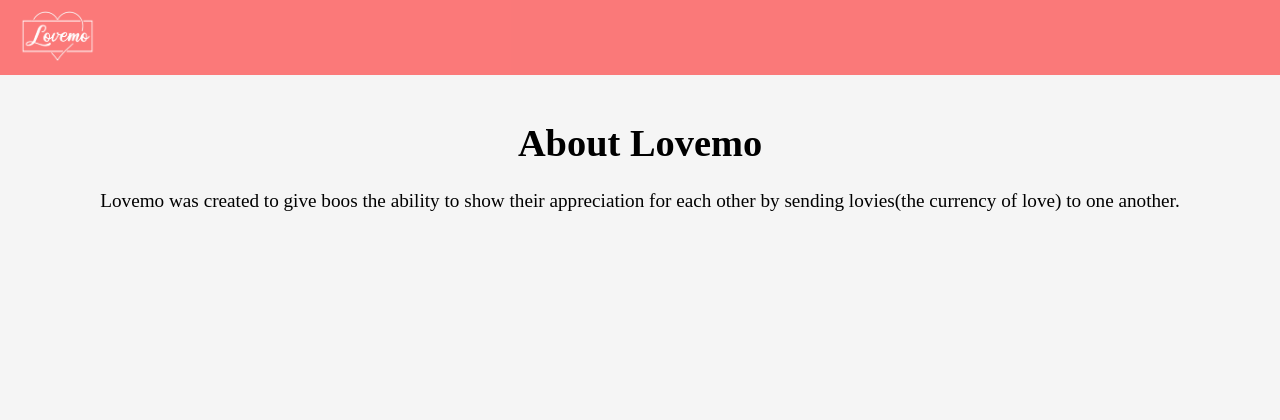
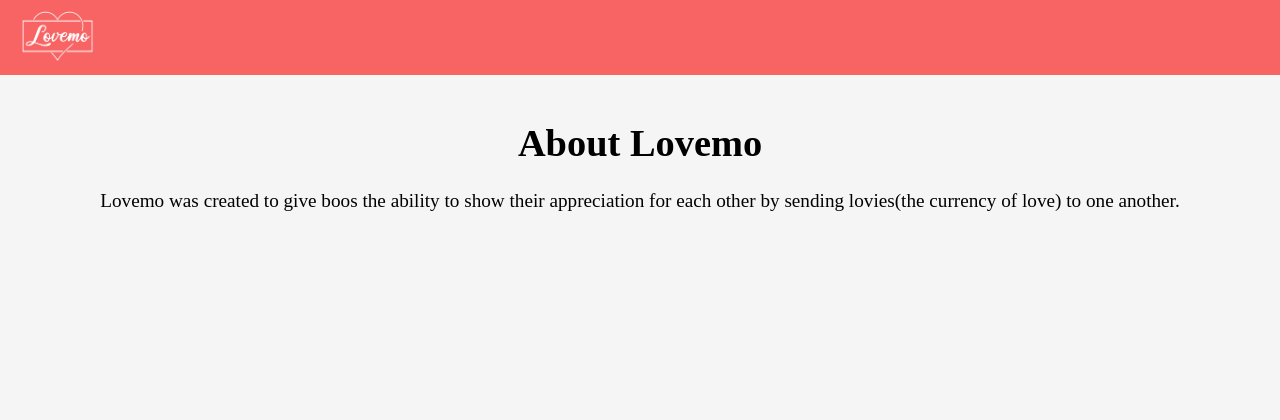
Before and after one commit to MrDrDAVID/Lovemo, a Django app: template lovemo/main_app/templates/main_app/about.html in a window 1280 px wide. Shown: the top 420 px of the page. Run offline with Django 3.2, Linux system fonts and the light colour scheme; the template is opened without the code that fills it, so the values that code supplies are empty.

Commit message:
fixing stuff

```diff
--- a/lovemo/main_app/static/styles/style.css
+++ b/lovemo/main_app/static/styles/style.css
@@ -10,9 +10,9 @@
     display: flex;
     justify-content: space-between;
     align-items: center;
-    background: rgba(253, 75, 75, 0.808);
+    background: rgb(248, 99, 99);
     width: 100%;
-    opacity: 90%;
+    opacity: 100%;
 }
 
 a {
@@ -67,7 +67,7 @@
     bottom: 0px;
     left: 0px;
     width: 100%;
-    background-color: rgba(253, 75, 75, 0.808);
+    background-color: rgb(248, 99, 99);
     color: white;
     text-align: center;
 }
--- a/lovemo/main_app/views.py
+++ b/lovemo/main_app/views.py
@@ -7,8 +7,9 @@
 def index(request) :
     '''The Lovemo homepage'''
     transactions = Transactions.objects.all()
+    earns_and_buys = EarnLoviesOrBuy.objects.all()
 
-    return render(request, 'main_app/index.html', {'transactions': transactions})
+    return render(request, 'main_app/index.html', {'transactions': transactions, 'earns_buys': earns_and_buys})
 
 def about(request) :
     '''The about page'''
```
Also changed, not shown: lovemo/db.sqlite3.
